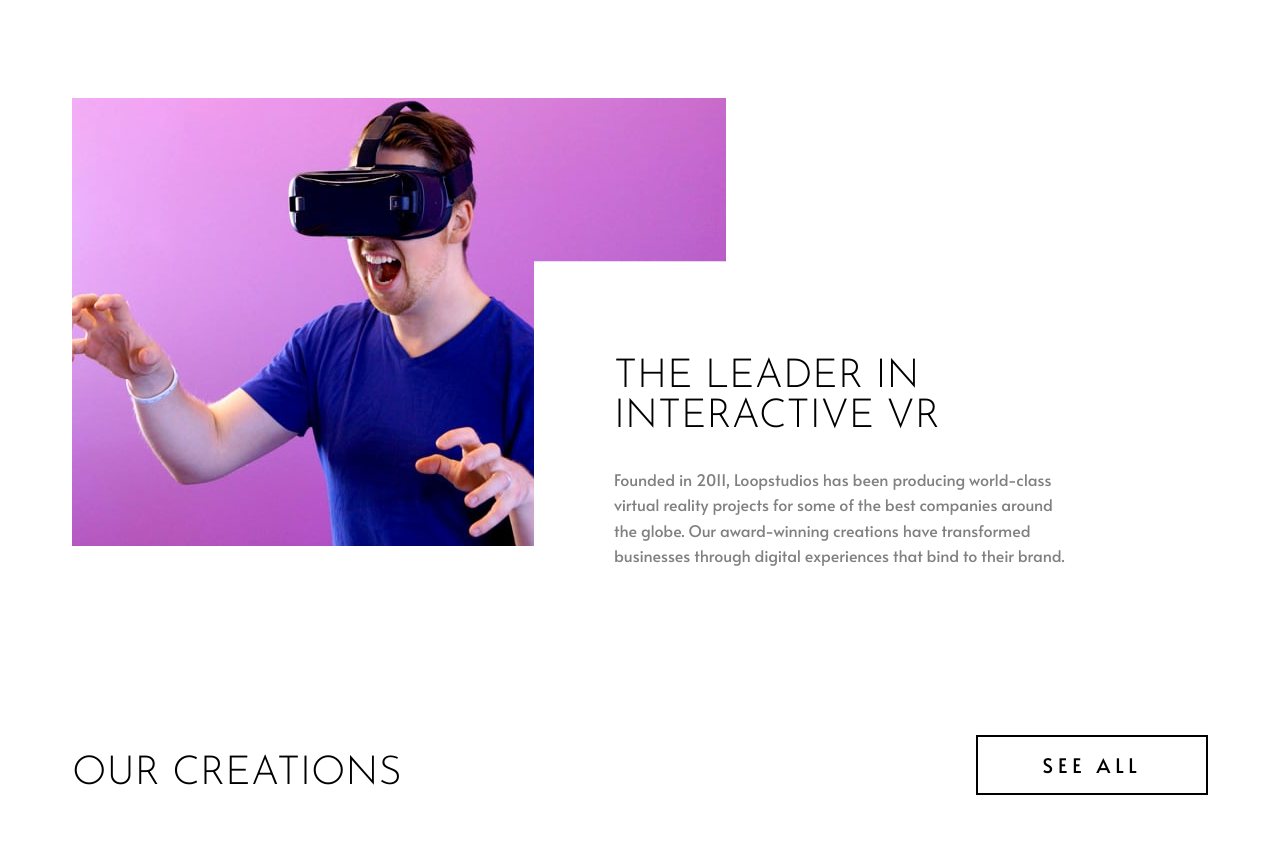
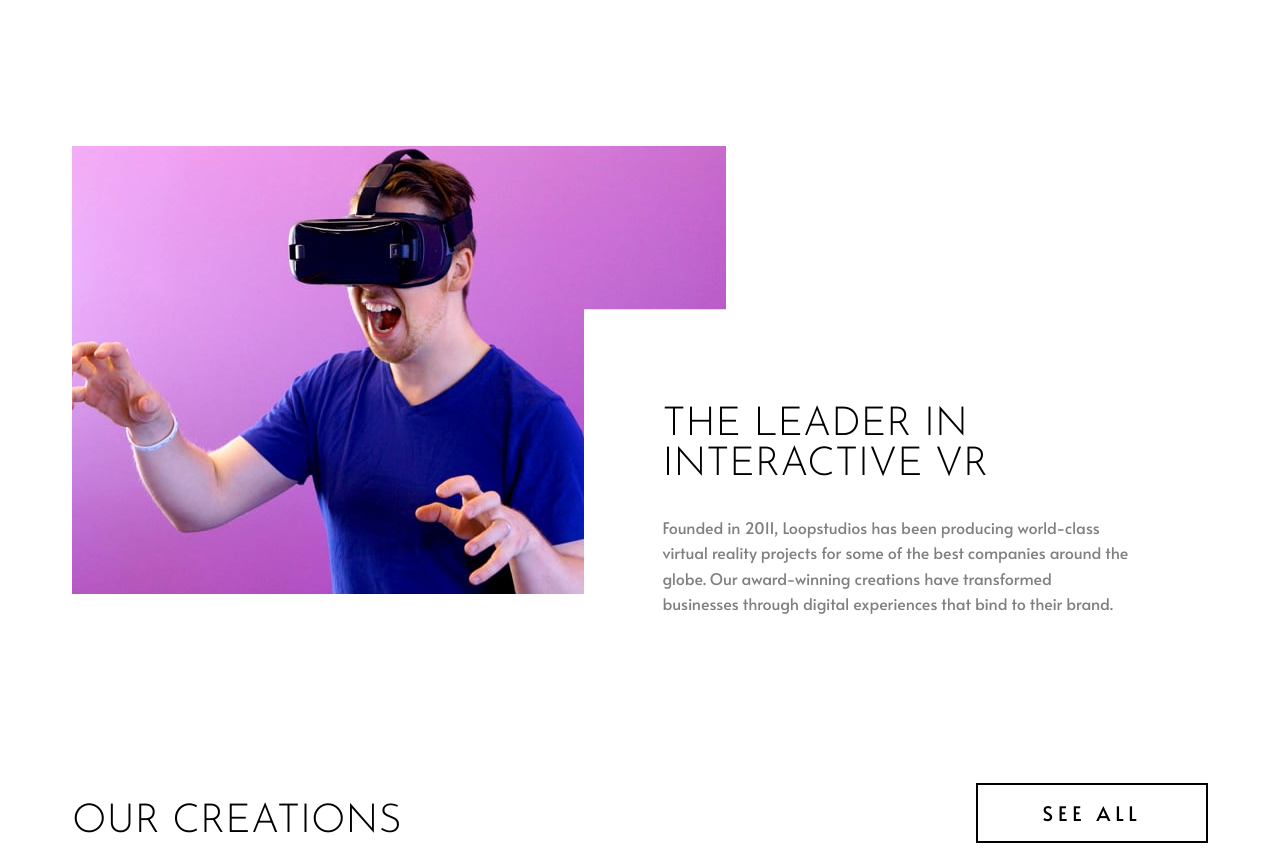
Before and after one commit to MARYAMTEE/loopstudios-landing-page, a plain HTML site: page index.html in a window 1280 px wide. Shown: the part 802-1664 px from the top of the page. Drawn offline with Linux system fonts and the light colour scheme.

Commit message:
update banner image file path

```diff
--- a/sass/components/_header.scss
+++ b/sass/components/_header.scss
@@ -1,7 +1,7 @@
 @use '../utils/' as u;
 
 .loopstudio__header-container{
-    background-image: url('/images/mobile/image-hero.jpg');
+    background-image: url('../../images/mobile/image-hero.jpg');
     background-repeat: no-repeat;
     background-size: cover;
     height: 100vh;
@@ -10,7 +10,7 @@
     position: relative;
 
     @include u.breakpoint(medium){
-        background-image: url('/images/desktop/image-hero.jpg');
+        background-image: url('../../images/desktop/image-hero.jpg');
         background-position: center;
         padding: 64px 80px;
     }
--- a/sass/components/_main.scss
+++ b/sass/components/_main.scss
@@ -15,14 +15,14 @@
         flex-direction: row;
         align-items: flex-end;
         justify-content: space-between;
-        margin-block-end: 13rem;
+        margin-block: 3rem 13rem;
     }
 
     @include u.breakpoint(large){
         flex-direction: row;
         align-items: flex-end;
         justify-content: space-between;
-        margin-block-end: 10rem;
+        margin-block: 3rem 10rem;
     }
 
     .main__interactive-image{
@@ -53,10 +53,10 @@
 
         @include u.breakpoint(large){
             position: absolute;
-            right: 50px;
+            right: 0;
             bottom: 0;
             transform: translateY(20%);
-            padding: 3rem 5rem;
+            padding: 3rem 4.9rem;
             flex: 1;
             max-width: 624px;
             text-align: left;
@@ -134,6 +134,11 @@
   cursor: pointer;
 }
 
+.creations__btn:hover{
+    background-color: var(--black);
+    color: var(--white);
+}
+
 .creation__item:hover::after {
     content: '';
     position: absolute;
--- a/sass/globals/_boilerplate.scss
+++ b/sass/globals/_boilerplate.scss
@@ -20,7 +20,7 @@ body{
     color: var(--black);
     width: 100%;
     font-family: "Alata", sans-serif;
-    font-weight: 400;
+    font-weight: 500;
     font-size: clamp(15px, 1vw + 8px, 16px);
 }
 
```
Also changed, not shown: css/style.css, 1 other file.
